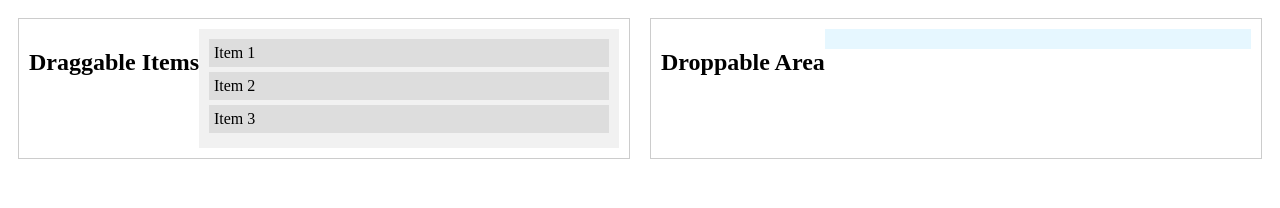
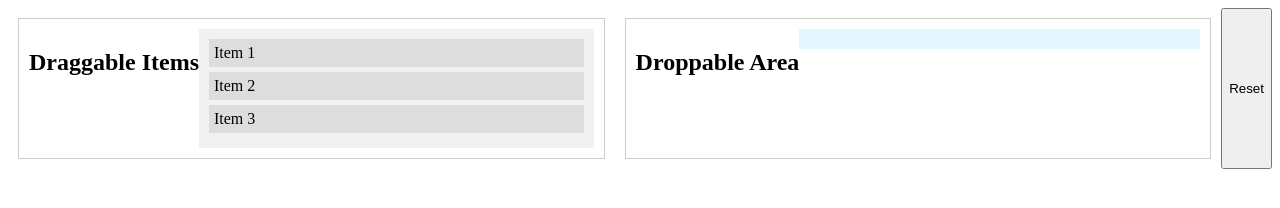
Before and after one commit to devilhead2826/abc, a plain HTML site: page index.html in a window 1280 px wide. Drawn offline with Linux system fonts and the light colour scheme.

Commit message:
Update index.html

```diff
--- a/index.html
+++ b/index.html
@@ -16,6 +16,7 @@
     <h2>Droppable Area</h2>
     <div id="container2" class="target-container"></div>
   </div>
+  <button id="reset-button">Reset</button>
   <script src="script.js"></script>
 </body>
 </html>
```
